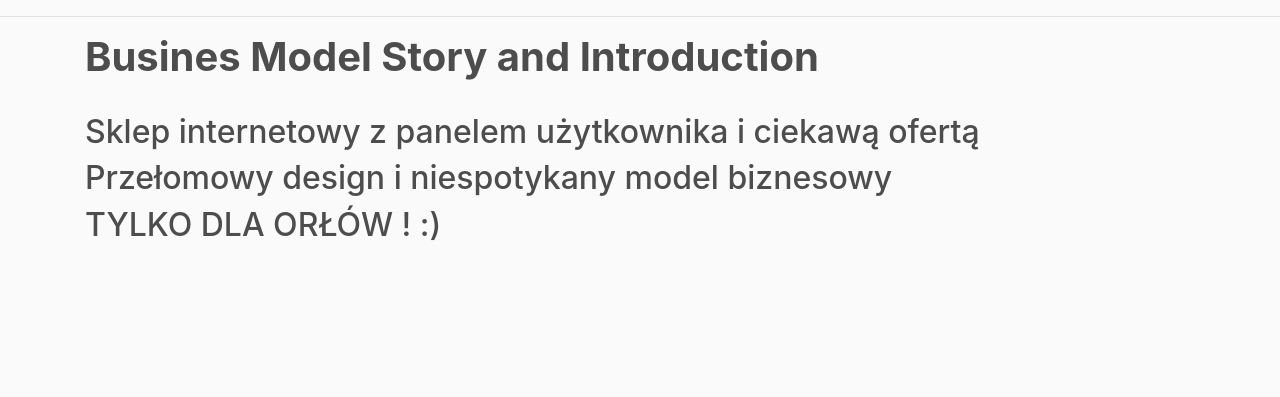
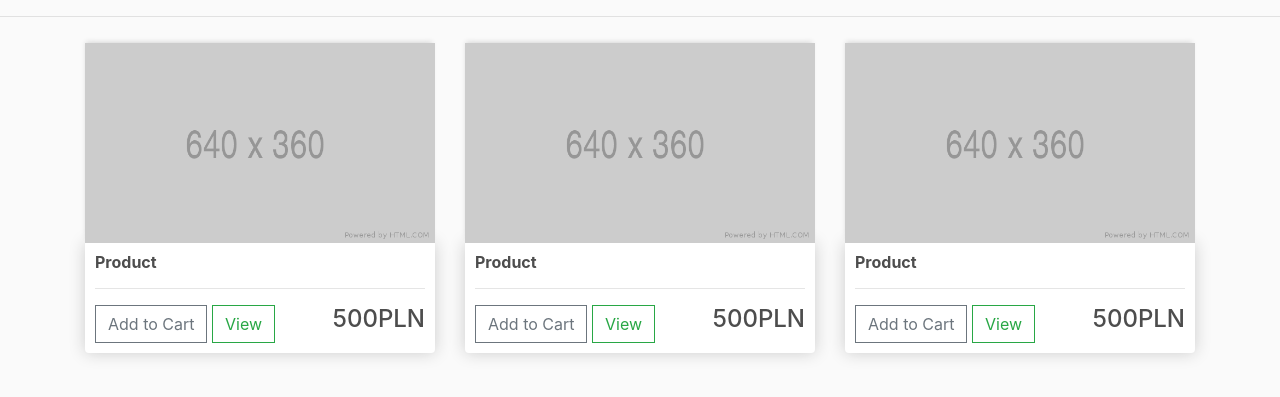
Before and after one commit to azu-pl/Django_web_store_project, a Django app: page / in a window 1280 px wide. Shown: the part 57-454 px from the top of the page. Run offline with Django 4.2, Linux system fonts and the light colour scheme; some libraries are stand-ins or nearby versions.

Commit message:
zmiany ostatnie store.html

```diff
--- a/store/templates/store/products_detail.html
+++ b/store/templates/store/products_detail.html
@@ -1,9 +1,10 @@
 
 {% load static %}
 
-{% if product.exists %}
+{% if product %}
 
 {% block content %}
+
     <div>
         <img class="thumbnail" src="{{ product.thumbnail.url }}">
             <div class="box-element product">
@@ -17,6 +18,7 @@
             </div>
     </div>
 {% endblock content %}
+
 {% else %}
-<strong>Sorry - no such product avaiable</strong>
+<h2>Sorry</h2>
 {% endif %}
--- a/store/templates/store/store.html
+++ b/store/templates/store/store.html
@@ -1,13 +1,36 @@
 {% extends 'store/base.html' %}
 {% load static %}
 {% block content %}
-
-<h1><strong>Busines Model Story and Introduction</strong></h1>
-<br>
-
-<h2>Sklep internetowy z panelem użytkownika i ciekawą ofertą</h2>
-<h2>Przełomowy design i niespotykany model biznesowy</h2>
-<h2>TYLKO DLA ORŁÓW ! :)</h2>
-
-
+    <div class="row">
+        <div class="col-lg-4">
+            <img class="thumbnail" src="{% static 'images/placeholder.png'%}">
+            <div class="box-element product">
+                <h6><strong>Product</strong></h6>
+                <hr>
+                <button class="btn btn-outline-secondary add-btn">Add to Cart</button>
+                <a class="btn btn-outline-success" href="#">View</a>
+                <h4 style="display: inline-block;float: right">500PLN</h4>
+            </div>
+        </div>
+        <div class="col-lg-4">
+            <img class="thumbnail" src="{% static 'images/placeholder.png'%}">
+            <div class="box-element product">
+                <h6><strong>Product</strong></h6>
+                <hr>
+                <button class="btn btn-outline-secondary add-btn">Add to Cart</button>
+                <a class="btn btn-outline-success" href="#">View</a>
+                <h4 style="display: inline-block;float: right">500PLN</h4>
+            </div>
+        </div>
+        <div class="col-lg-4">
+            <img class="thumbnail" src="{% static 'images/placeholder.png'%}">
+            <div class="box-element product">
+                <h6><strong>Product</strong></h6>
+                <hr>
+                <button class="btn btn-outline-secondary add-btn">Add to Cart</button>
+                <a class="btn btn-outline-success" href="#">View</a>
+                <h4 style="display: inline-block;float: right">500PLN</h4>
+            </div>
+        </div>
+    </div>
 {% endblock content %}
--- a/store/urls.py
+++ b/store/urls.py
@@ -6,7 +6,9 @@ urlpatterns = [
     path('', views.store, name='store'),
     path('cart/', views.cart),
     path('products/', views.products_list_view, name='products_list'),
-    path('products/<int:id>', views.products_detail, name='products_detail'),
+    path('products/<int:id>/', views.products_detail, name='products_detail'),
+    path('categories/', views.categories_list_view, name='categories_list'),
+    path('subcategories/', views.subcategories_list_view, name='subcategories_list'),
     path('checkout/', views.checkout),
     path('sign-up/', views.sign_up_view, name='sign_up'),
     path('profile/', views.profile_view, name='profile'),
--- a/store/views.py
+++ b/store/views.py
@@ -29,6 +29,14 @@ def products_detail(request, id):
     product = get_object_or_404(Product, id=id)
     ctx = {'product': product}
     return render(request, 'store/products_detail.html', ctx)
+
+def categories_list_view(request):
+    #categories = Category.objects.all()
+    #ctx = {'categories': categories}
+    pass
+
+def subcategories_list_view(request):
+    pass
 
 def checkout(request):
     context = {}
```
Also changed, not shown: store/templates/store/products_list_1.html (+8 -8 lines). Lines whose indentation alone changed are shown as unchanged.
